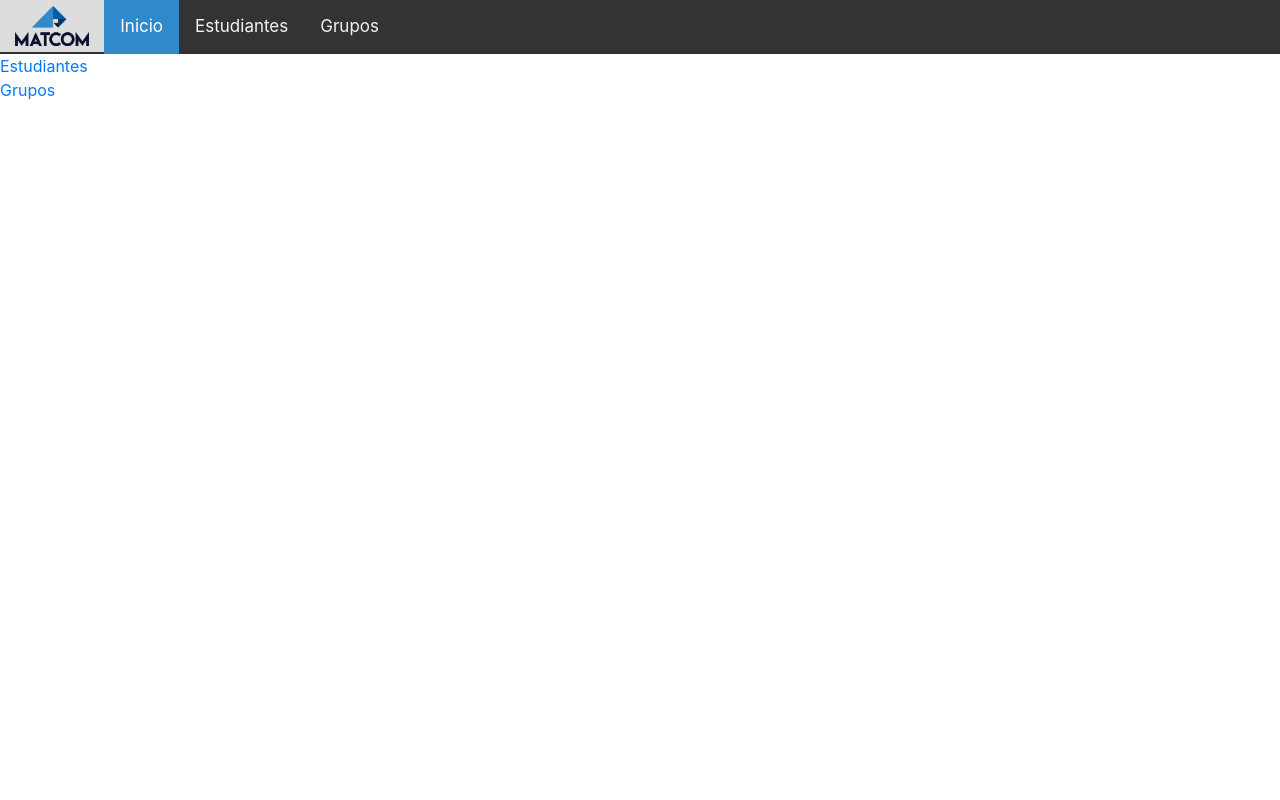
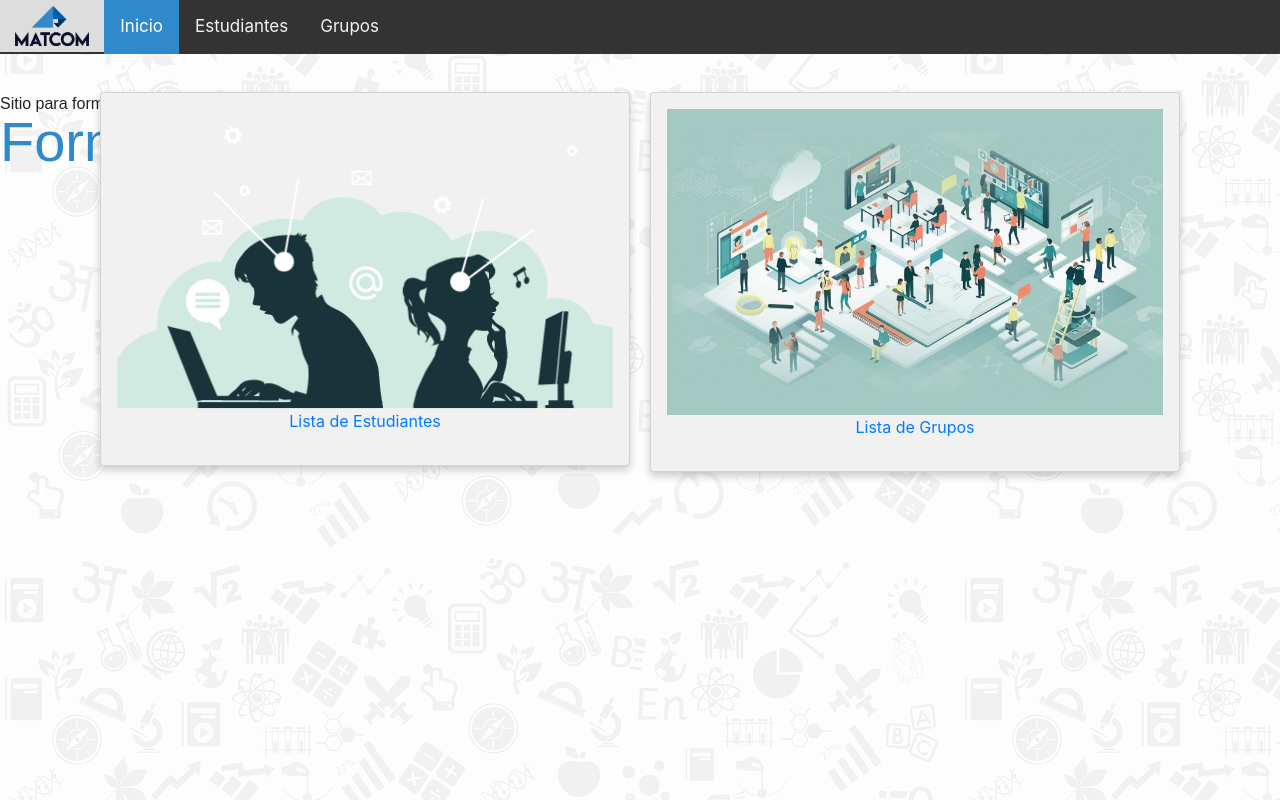
Before and after one commit to LuisLara-UH/group_forming, a Django app: page / in a window 1280 px wide. Run offline with Django 4.2, Linux system fonts and the light colour scheme; some libraries are stand-ins or nearby versions.

Commit message:
home page view modified

```diff
--- /dev/null
+++ b/front/static/front/styles.css
@@ -0,0 +1,86 @@
+#commun-margin {
+    margin:0 5%;
+
+}
+
+#primary-color {
+    color:  #333;
+}
+
+#home-welcome-style{
+    position: relative;
+    align-items:center;
+    margin: auto;
+}
+
+#title-img {
+    height: 300px;
+    width: inherit;
+    position: relative;
+    object-fit: cover;
+}
+
+#group-student-img {
+    width: 300px;
+}
+
+#subtitle-style {
+    position: absolute;
+    text-align: center;
+    font-size: 1rem;
+    font-family:  sans-serif;
+    /* top: 60px; */
+
+}
+
+#title-style {
+    position: absolute;
+    color: #3089ca;
+    /* text-align: center; */
+    font-size: 3.5rem;
+    font-family:  sans-serif;
+    font-weight: 300;
+    top: 8px;
+}
+
+/* card */
+
+.center {
+    margin: auto;
+    width: 100%;
+    padding: 10px;
+  }
+
+/* Float four columns side by side */
+.column {
+    float: left;
+    width: 50%;
+    padding: 0 10px;
+  }
+
+  /* Remove extra left and right margins, due to padding */
+  .row {margin: 0 90px;}
+
+  /* Clear floats after the columns */
+  .row:after {
+    content: "";
+    display: table;
+    clear: both;
+  }
+
+  /* Responsive columns */
+  @media screen and (max-width: 600px) {
+    .column {
+      width: 100%;
+      display: block;
+      margin-bottom: 20px;
+    }
+  }
+
+  /* Style the counter cards */
+  .card {
+    box-shadow: 0 4px 8px 0 rgba(0, 0, 0, 0.2);
+    padding: 16px;
+    text-align: center;
+    background-color: #f1f1f1;
+  }
--- a/front/templates/group-students.html
+++ b/front/templates/group-students.html
@@ -3,8 +3,8 @@
 {% load static %}
 
 <link rel="stylesheet" type="text/css" href="{% static 'front/list.css' %}"/>
-<a href={% url 'group-list' %}>Back to group list</a>
-<h3>Add or remove students to the group <span style='color:blue'>{{group.name}}</span></h3>
+<a href={% url 'group-list' %}>Regresa a lista de Grupos</a>
+<h3>Añadir o Remover estudiantes del grupo <span style='color:blue'>{{group.name}}</span></h3>
 <div id="addRemoveColumnsContainer">
     <div id="addColumnsContainer">
 
--- a/front/templates/home.html
+++ b/front/templates/home.html
@@ -2,11 +2,56 @@
 
 {% extends "base.html" %}
 {% block content %}
+{% load static %}
+
+<link rel="stylesheet" type="text/css" href="{% static 'front/styles.css' %}"/>
+
 
 <!-- <tu codigo aquí> -->
+    <style>
+      body::after {
+        content: "";
+        background-image: url('../static/bnw-background.jpeg');
+        position: absolute;
+        z-index: -1;
+        opacity: 0.3;
+        top: 0;
+        left: 0;
+        bottom: 0;
+        right: 0;
+      }
+    </style>
 
-    <a href={% url 'student-list' %}>Estudiantes</a>
-    <br/>
-    <a href={% url 'group-list' %}>Grupos</a>
+
+    <div style="margin-top: 3%; position:relative; display: block;">
+      <div style="position:relative; display: block;">
+        <p id="title-style">Formación de Grupos</p>
+        <p id="subtitle-style">
+          Sitio para formar distribución de grupos apoyado en Algoritmos de Optimización</p>
+      </div>
+
+      <div class="center; position:relative; display: block;">
+        <div class="row">
+          <div class="column">
+            <a href={% url 'student-list' %}>
+              <div class="card">
+                <img src="../static/students.png" alt="students">
+                <p>Lista de Estudiantes</p>
+              </div>
+            </a>
+          </div>
+
+          <div class="column">
+            <a href={% url 'group-list' %}>
+              <div class="card">
+                <img src="../static/class1.jpeg" alt="students">
+                <p>Lista de Grupos</p>
+              </div>
+            </a>
+          </div>
+      </div>
+    </div>
+
+
 
 {% endblock %}
--- a/front/templates/student-create.html
+++ b/front/templates/student-create.html
@@ -2,12 +2,12 @@
 {% block content %}
 {% load static %}
 <div class="card-body">
-    <h5>Create new student</h5>
+    <h5>Crear Nuevo Estudiante</h5>
     <form method="post">
         {% csrf_token %}
         {{form.as_p}}
-        <a type="button" class="btn btn-danger" href="{%url 'student-list' %}">Cancel</a>
-        <button type="submit" class="btn btn-success">Accept</button>
+        <a type="button" class="btn btn-danger" href="{%url 'student-list' %}">Cancelar</a>
+        <button type="submit" class="btn btn-success">Aceptar</button>
     </form>
 </div>
 
--- a/front/templates/student-update.html
+++ b/front/templates/student-update.html
@@ -2,12 +2,12 @@
 {% block content %}
 {% load static %}
 <div class="card-body">
-    <h4>Update Student</h4>
+    <h4>Actualizar Estudiante</h4>
     <form method="post">
         {% csrf_token %}
         {{form.as_p}}
-        <a type="button" class="btn btn-danger" href="{%url 'student-list' %}">Cancel</a>
-        <button type="submit" class="btn btn-success">Accept</button>
+        <a type="button" class="btn btn-danger" href="{%url 'student-list' %}">Cancelar</a>
+        <button type="submit" class="btn btn-success">Aceptar</button>
     </form>
 </div>
 
```
Also changed, not shown: front/templates/change-group-name.html (+4 -4 lines), front/templates/create-group.html (+4 -4 lines), front/templates/group-list.html (+7 -7 lines), front/templates/student-list.html (+8 -8 lines), db.sqlite3, front/static/bnw-background.jpeg (added), front/static/class1.jpeg (added), front/static/students.png (added).
